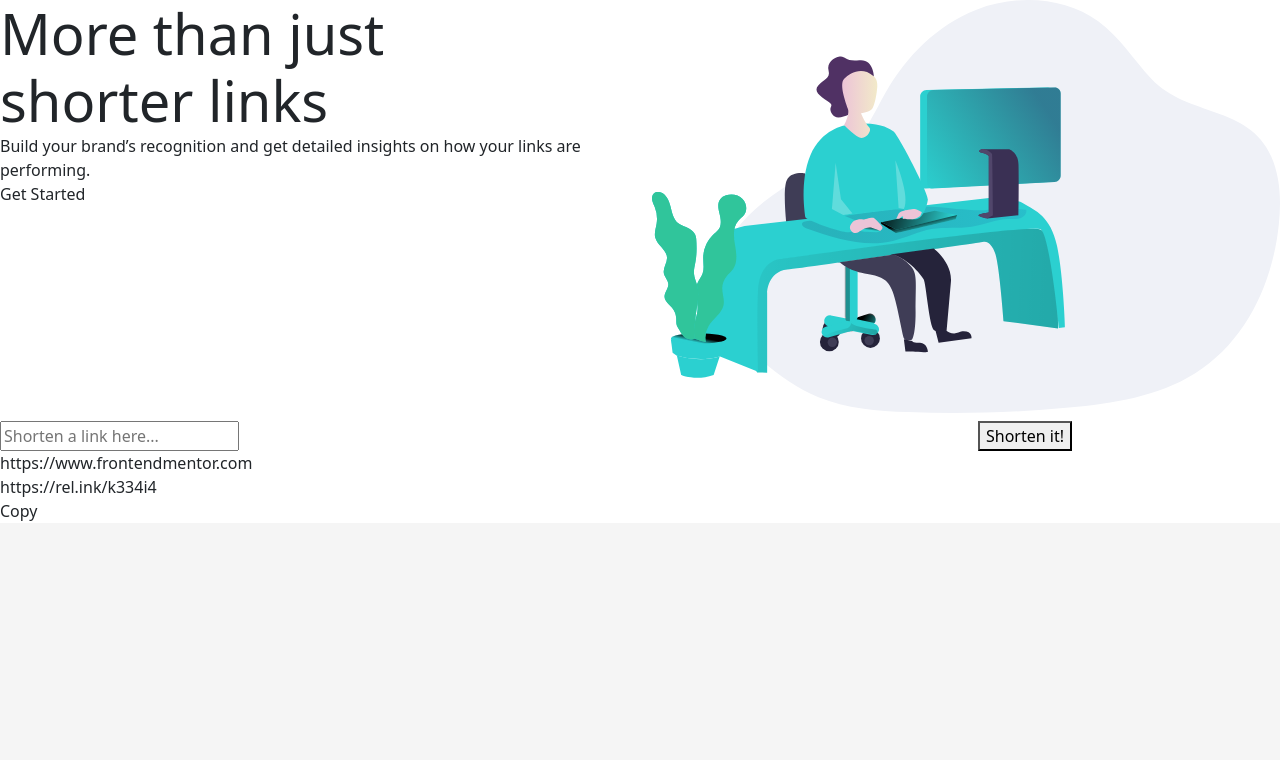
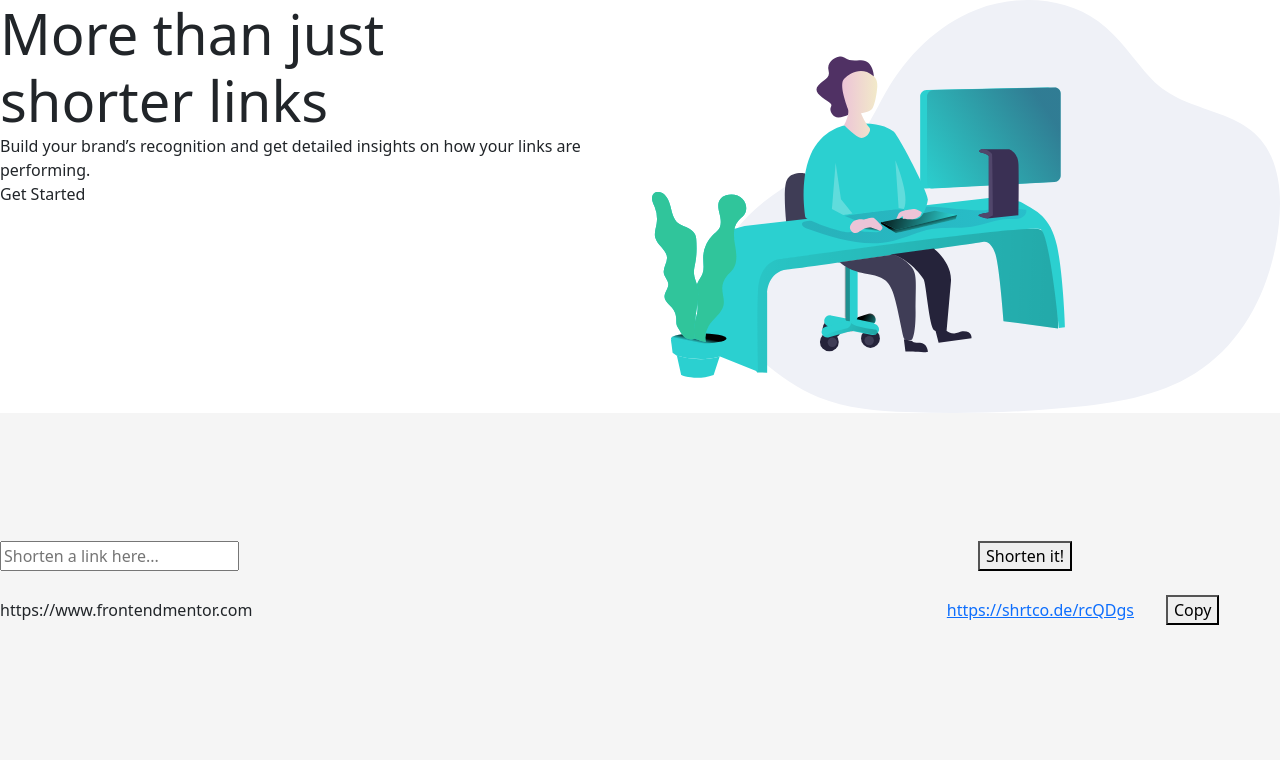
Before and after one commit to halimyusuf/url-shortener-frontend, a Next.js app: page / in a window 1280 px wide. Shown: the top 760 px of the page. Built offline with nearby package versions, Linux system fonts and the light colour scheme.

Commit message:
feat: copy works

```diff
--- a/pages/index.js
+++ b/pages/index.js
@@ -1,8 +1,50 @@
 import Head from "next/head";
 import Image from "next/image";
+import { useState } from "react";
+import LinksList from "../components/LinksList";
 import styles from "../styles/Home.module.css";
+import axios from "axios";
+
+// https://api.shrtco.de/v2/shorten?url=https://www.frontendmentor.com
 
 export default function Home() {
+  const [links, setLinks] = useState([
+    {
+      id: 1,
+      link: "https://www.frontendmentor.com",
+      shortCode: "https://shrtco.de/rcQDgs",
+    },
+  ]);
+  const [copied, setCopied] = useState(null);
+  const [form, setForm] = useState({ link: "", error: false });
+
+  function onCopy(obj) {
+    navigator.clipboard.writeText(obj.shortCode);
+    setCopied(obj.id);
+  }
+
+  function shorten() {
+    axios
+      .get(`https://api.shrtco.de/v2/shorten?url=${form.link}`)
+      .then((result) => {
+        result = result.data;
+        setLinks([
+          ...links,
+          {
+            id: links.length + 2,
+            link: form.link,
+            shortCode: result["result"]["full_short_link"],
+          },
+        ]);
+      })
+      .then(() => {
+        setForm({ ...form, error: false });
+      })
+      .catch(() => {
+        setForm({ ...form, error: true });
+      });
+  }
+
   return (
     <div>
       <Head>
@@ -39,32 +81,40 @@ export default function Home() {
         </div>
       </div>
 
+      <div className={styles.sect__2}>
+        <div>
           <div className="url-form-sect-cont">
             <div className="url-form-sect-1">
               <div className="url-form-sect row">
                 <div className="col-md-9 pt-2">
-              <input type="text" placeholder="Shorten a link here..." />
+                  <input
+                    value={form.link}
+                    onChange={(e) =>
+                      setForm({ link: e.target.value, error: form.error })
+                    }
+                    type="text"
+                    placeholder="Shorten a link here..."
+                  />
                 </div>
                 <div className="col-md-3 pt-2">
-              <button className="btn-shorten"> Shorten it! </button>
+                  <button onClick={shorten} className="btn-shorten">
+                    Shorten it!
+                  </button>
                 </div>
               </div>
             </div>
-      </div>
-
-      <div>
-        <div>
-          <div>
-            <div>https://www.frontendmentor.com</div>
-            <div>
-              <div>https://rel.ink/k334i4</div>
-              <div>Copy</div>
+            <div className="links-sect mt-4">
+              {links.map((l) => (
+                <LinksList
+                  onCopy={onCopy}
+                  copied={copied == l.id}
+                  key={l.id}
+                  linkObj={l}
+                />
+              ))}
             </div>
           </div>
         </div>
-      </div>
-
-      <div className={styles.sect__2}>
         <div className={styles.adv__stats__cont}>
           <div style={{ textAlign: "center" }}>
             <div style={{ fontSize: "25px", fontWeight: "700" }}>
```
Lines whose indentation alone changed are shown as unchanged.
